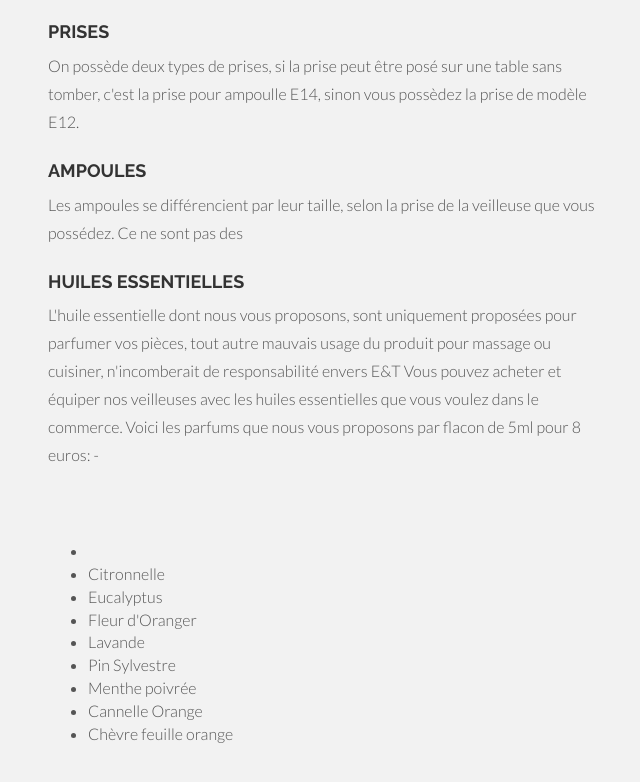
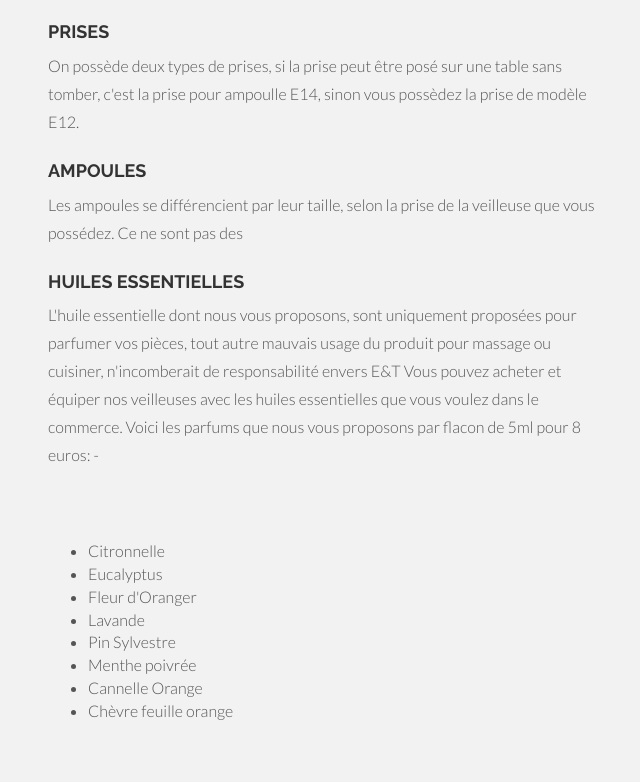
Before and after one commit to Jimmers92/Jimmers92.github.io, a plain HTML site: page ACCESOIRES.HTML in a window 1280 px wide. Shown: the part 562-1344 px from the top of the page, without its empty margins (22-662 px from the left). Drawn offline with nearby package versions, Linux system fonts and the light colour scheme.

Commit message:
enlever le point

```diff
--- a/ACCESOIRES.HTML
+++ b/ACCESOIRES.HTML
@@ -91,7 +91,7 @@
 			<!-- <div class="col-lg-10 col-lg-offset-1"> -->
 			<!--  <img class="img-responsive" src="assets/img/munter.png" alt=""> -->
 			<!-- </div> --> <br></br>
-			<ul><li></li>
+			<ul>
 	<li>Citronnelle</li>
     <li>Eucalyptus</li>
     <li>Fleur d'Oranger</li>
```
